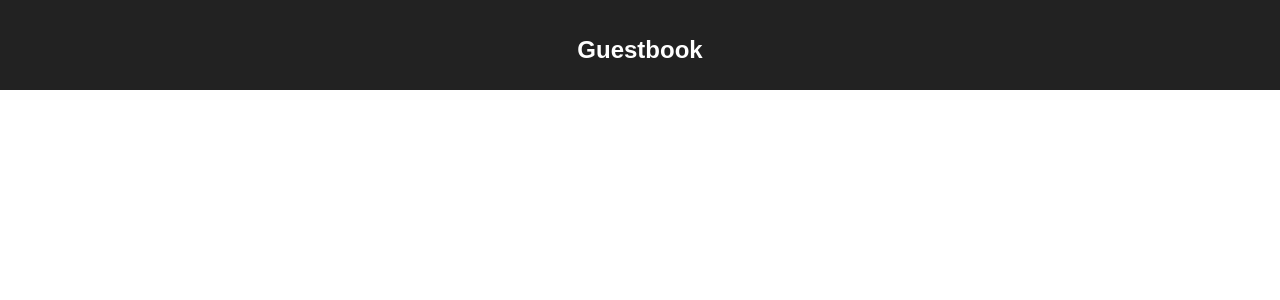
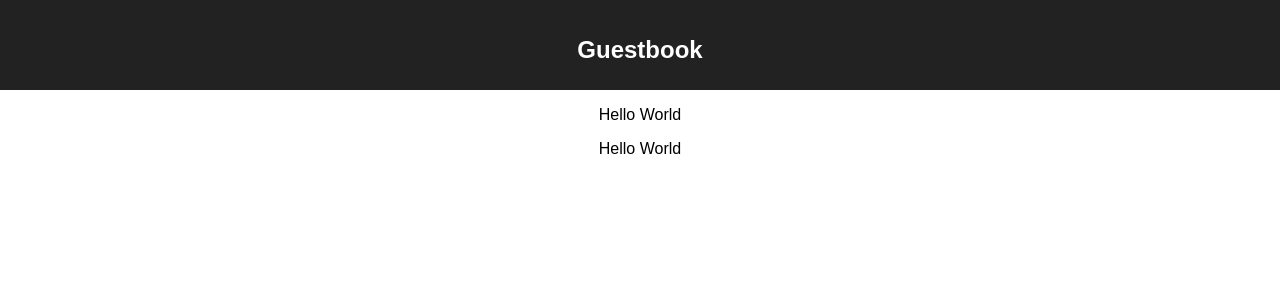
Before and after one commit to tanelipe/guestbook, a React (Create React App) app in the folder frontend/react-guestbook/: page / in a window 1280 px wide. Shown: the top 300 px of the page. Built offline with nearby package versions, Linux system fonts and the light colour scheme.

Commit message:
Created the skeleton files for the Form and Entries

```diff
--- a/frontend/react-guestbook/package.json
+++ b/frontend/react-guestbook/package.json
@@ -3,6 +3,10 @@
   "version": "0.1.0",
   "private": true,
   "dependencies": {
+    "ajv": "^6.5.1",
+    "bootstrap": "^4.1.1",
+    "jquery": "^3.3.1",
+    "popper.js": "^1.14.3",
     "react": "^16.4.0",
     "react-dom": "^16.4.0",
     "react-scripts": "1.1.4"
--- /dev/null
+++ b/frontend/react-guestbook/src/js/components/GuestbookEntries.js
@@ -0,0 +1,13 @@
+import React, { Component } from 'react';
+
+
+class GuestbookEntries extends Component {
+    render() {
+        return (
+            <div>
+                <p>Hello World</p>
+            </div>
+        );
+    }
+}
+export default GuestbookEntries;
--- /dev/null
+++ b/frontend/react-guestbook/src/js/components/GuestbookForm.js
@@ -0,0 +1,14 @@
+import React, { Component } from 'react';
+
+
+class GuestbookForm extends Component {
+    render() {
+        return (
+            <div>
+                <p>Hello World</p>
+            </div>
+        );
+    }
+}
+
+export default GuestbookForm;
--- a/frontend/react-guestbook/src/js/components/Main.js
+++ b/frontend/react-guestbook/src/js/components/Main.js
@@ -1,4 +1,7 @@
 import React from 'react';
+
+import GuestbookForm from "./GuestbookForm"
+import GuestbookEntries from "./GuestbookEntries"
 
 import "../../App.css"
 
@@ -7,6 +10,8 @@ const Main = () => (
         <header className="App-header">
             <h1 className="App-title">Guestbook</h1>
         </header>
+        <GuestbookForm />
+        <GuestbookEntries />
     </div>
 );
 export default Main;
```
Also changed, not shown: 1 other file (tests, documents, lock files or other folders).
